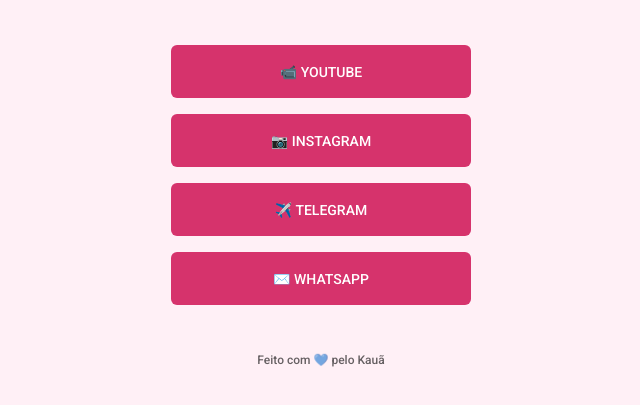
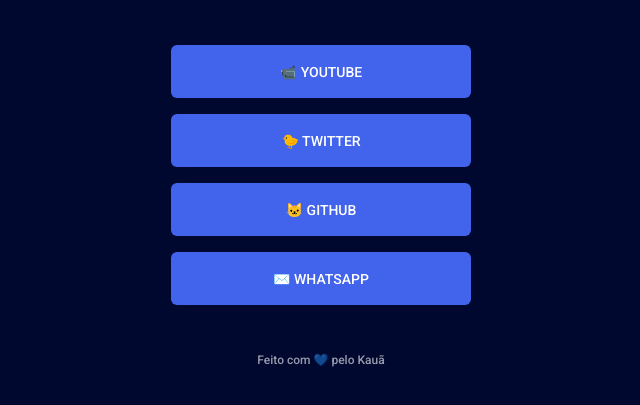
Before and after one commit to uciangoly/maratona-discover, a plain HTML site: page index.html in a window 1280 px wide. Shown: the part 261-666 px from the top of the page, without its empty margins (319-959 px from the left). Drawn offline with Linux system fonts and the light colour scheme.

Commit message:
Adicionei o novo tema e mudei os links

```diff
--- a/index.html
+++ b/index.html
@@ -10,15 +10,15 @@
     <link href="https://fonts.googleapis.com/css2?family=Roboto+Mono&family=Roboto:wght@500;700&display=swap" rel="stylesheet">
     <link rel="stylesheet" href="./main.css">
 </head>
-<body class="pink">
+<body class="dark-blue">
     <div class="container">
         <img class="avatar" src="https://github.com/uciangoly.png" alt="Imagem de perfil do Kauã">
         <h1>Kauã Bayma</h1>
         <p>@kndocorte_</p>
         <ul>
             <li><a href="https://www.youtube.com/channel/UCzYDw7qD1dZ-Jo4Urfph1Vg" target="_blank">📹 Youtube</a></li>
-            <li><a href="https://www.instagram.com/kndocorte_" target="_blank">📷 Instagram</a></li>
-            <li><a href="https://t.me/refsharkdo7" target="_blank">✈️ Telegram</a></li>
+            <li><a href="https://twitter.com/KKauacria" target="_blank">🐤 twitter</a></li>
+            <li><a href="https://github.com/uciangoly" target="_blank">🐱 GitHub</a></li>
             <li><a href="https://wa.me/qr/CNV7R3JN7TDVM1" target="_blank">✉️ Whatsapp</a></li>
         </ul>
         <footer>Feito com 💙 pelo Kauã</footer>
```
